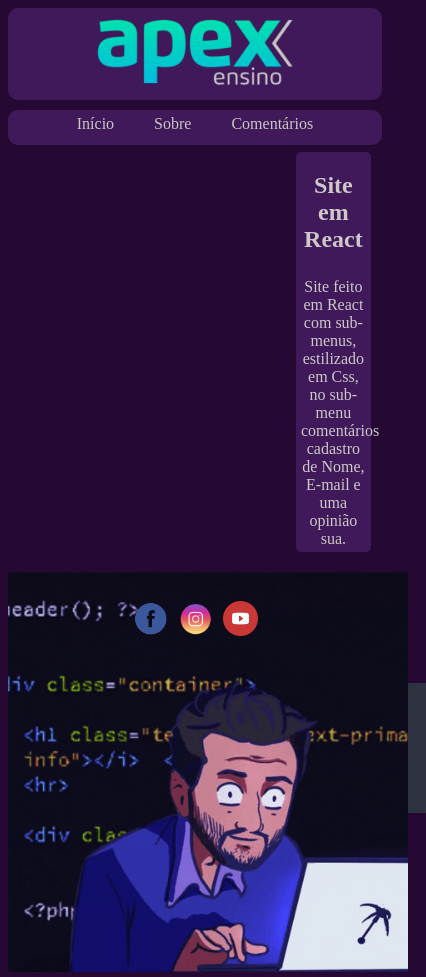
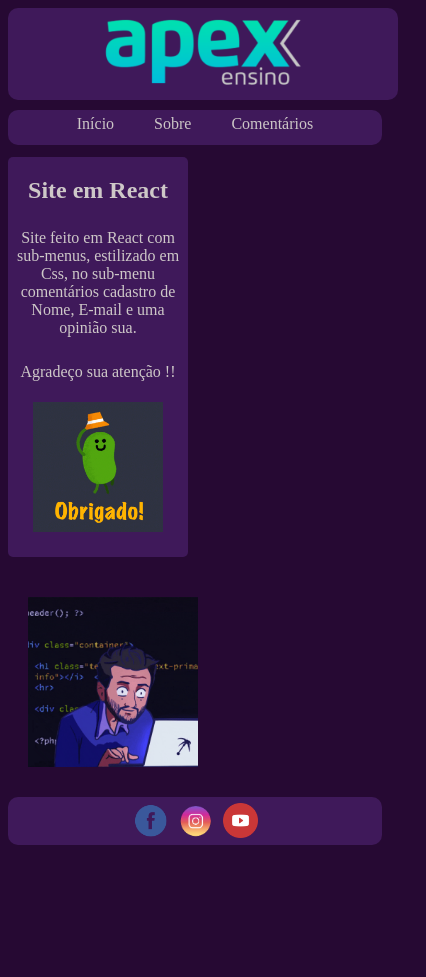
Before and after one commit to Gustavo-Silvaa/sitefinalcurso, a React (Create React App) app: page / in a window 390 px wide. Shown: the whole page, 426 px wide, since content can reach past the window. Built offline with nearby package versions, Linux system fonts and the light colour scheme.

Commit message:
projeto final

```diff
--- a/src/App.js
+++ b/src/App.js
@@ -10,6 +10,8 @@ import Footer from "./component/Footer";
 import Home from "./Pages/Home";
 import Comment from "./Pages/Comment";
 import About from "./Pages/About";
+
+import "./Css/Responsive.css";
 
 function App() {
   return (
--- a/src/Css/Aside.css
+++ b/src/Css/Aside.css
@@ -1,10 +1,10 @@
 #container aside {
   background-color: rgba(78, 36, 112, 0.637);
-  width: 20%;
+  width: 180px;
   height: 25em;
-  float: right;
+  float: left;
   text-align: center;
-  margin: 2% 3% 0 0;
+  margin: 2% 0 0 0;
   border-radius: 5px;
   color: rgb(206, 200, 200);
   text-decoration: none;
@@ -18,15 +18,3 @@ aside img {
   width: 130px;
   height: 130px;
 }
-
-/* #container aside:hover {
-  background-color: rgb(70, 62, 62);
-  width: 20%;
-  height: 25em;
-  float: right;
-  text-align: center;
-  margin: 2% 10px 0;
-  border-radius: 10px;
-  transition: 1s;
-  color: white;
-} */
--- a/src/Css/Home.css
+++ b/src/Css/Home.css
@@ -1,7 +1,5 @@
 #container main {
-  /* width: 500px; */
   height: 420px;
-  /* margin-left: 20px; */
   text-align: center;
 }
 
--- /dev/null
+++ b/src/Css/Responsive.css
@@ -0,0 +1,52 @@
+/* Padrão, Aipad air e mini, surface Pro 7 */
+
+@media screen and (max-width: 660px) {
+  main {
+    margin-right: 330px;
+    width: 50px;
+    float: right;
+  }
+  main img {
+    width: 350px;
+    margin-top: 20px;
+  }
+  footer {
+    margin-top: 450px;
+  }
+}
+
+@media screen and (max-width: 630px) {
+  main {
+    width: 10px;
+  }
+  main img {
+    width: 300px;
+    margin-top: 40px;
+    margin-left: 20px;
+  }
+}
+
+@media screen and (max-width: 540px) {
+}
+
+/* Iphones, samsungs  */
+
+@media screen and (max-width: 535px) {
+  #container {
+    display: flex;
+    flex-direction: column;
+  }
+  header {
+    width: 100%;
+  }
+  nav {
+    margin-bottom: 5px;
+    width: 100%px;
+  }
+  main img {
+    width: 170px;
+  }
+  footer {
+    margin-top: -180px;
+  }
+}
--- a/src/component/Aside.js
+++ b/src/component/Aside.js
@@ -10,8 +10,7 @@ function Aside() {
       <p>
         Site feito em React com sub-menus, estilizado em Css, no sub-menu
         comentários cadastro de Nome, E-mail e uma opinião sua.
-      </p>{" "}
-      <br />
+      </p>
       <p>Agradeço sua atenção !!</p>
       <img src={gif} />
     </aside>
```
